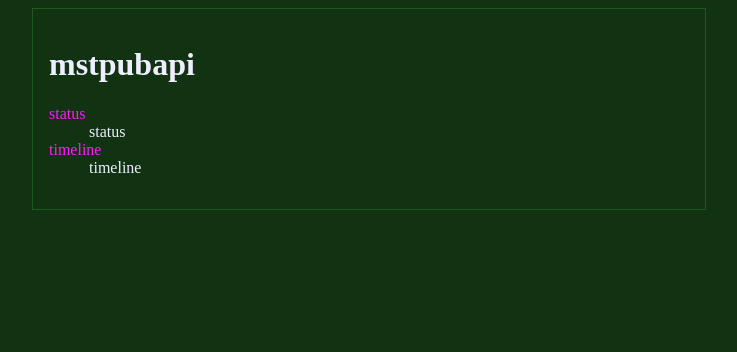
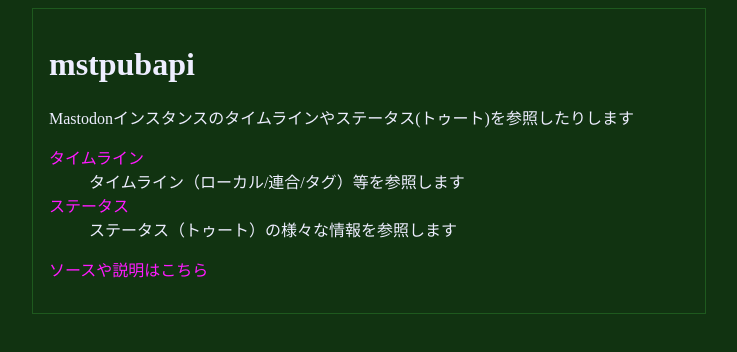
Before and after one commit to mei23/mstpubapi, a Next.js app: page / in a window 1280 px wide. Shown: the top 352 px of the page, without its empty margins (271-1008 px from the left). Built offline with nearby package versions, Linux system fonts and the light colour scheme.

Commit message:
文言修正やREADME

```diff
--- a/pages/index.js
+++ b/pages/index.js
@@ -15,12 +15,16 @@
   render(props) {
     return (
       <Layout title='mstpubapi'>
+        <p>Mastodonインスタンスのタイムラインやステータス(トゥート)を参照したりします</p>
         <dl>
-          <dt><a href="status">status</a></dt>
-          <dd>status</dd>
-          <dt><a href="timeline">timeline</a></dt>
-          <dd>timeline</dd>
+          <dt><a href="timeline">タイムライン</a></dt>
+          <dd>タイムライン（ローカル/連合/タグ）等を参照します</dd>
+          <dt><a href="status">ステータス</a></dt>
+          <dd>ステータス（トゥート）の様々な情報を参照します</dd>
         </dl>
+
+        <p><a href="https://github.com/mei23/mstpubapi" target="_blank">ソースや説明はこちら</a></p>
+
       </Layout>
     )
   }
--- a/pages/status.js
+++ b/pages/status.js
@@ -106,9 +106,10 @@
 
         <div className='change_form'>
           <form onSubmit={this.submitParams}>
-            <input type="text" ref={x => this.inputHost = x} defaultValue={this.state.host}
+            Host:<input type="text" ref={x => this.inputHost = x} defaultValue={this.state.host}
               required style={{width: '10em' }} />
-            <input type="text" ref={x => this.inputId   = x} defaultValue={this.state.id}
+            {' '}
+            Id:<input type="text" ref={x => this.inputId   = x} defaultValue={this.state.id}
             required style={{width: '20em' }} />
             <button  type="submit">変更反映</button>
           </form>
```
Also changed, not shown: pages/timeline.js (+17 -11 lines), 1 other file (tests, documents, lock files or other folders).
